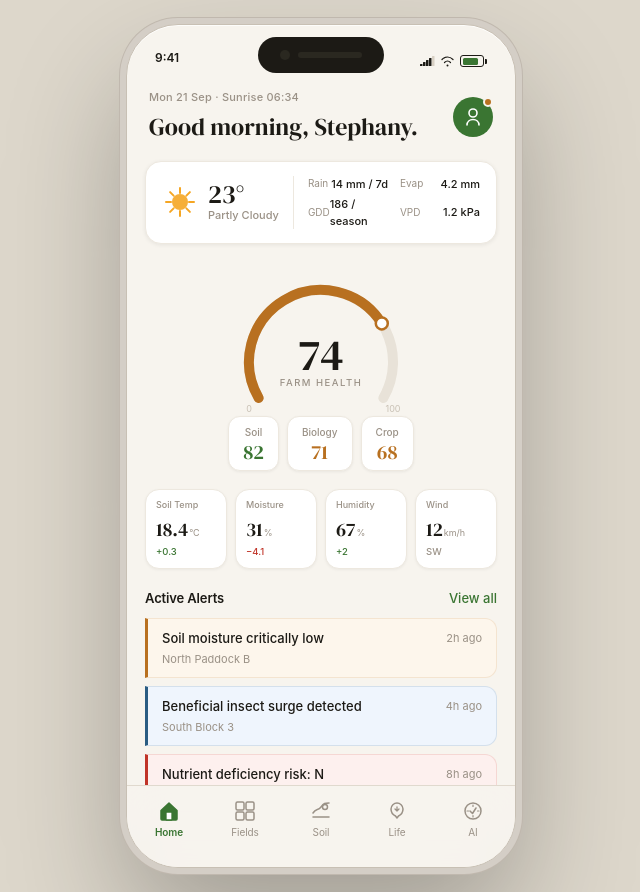
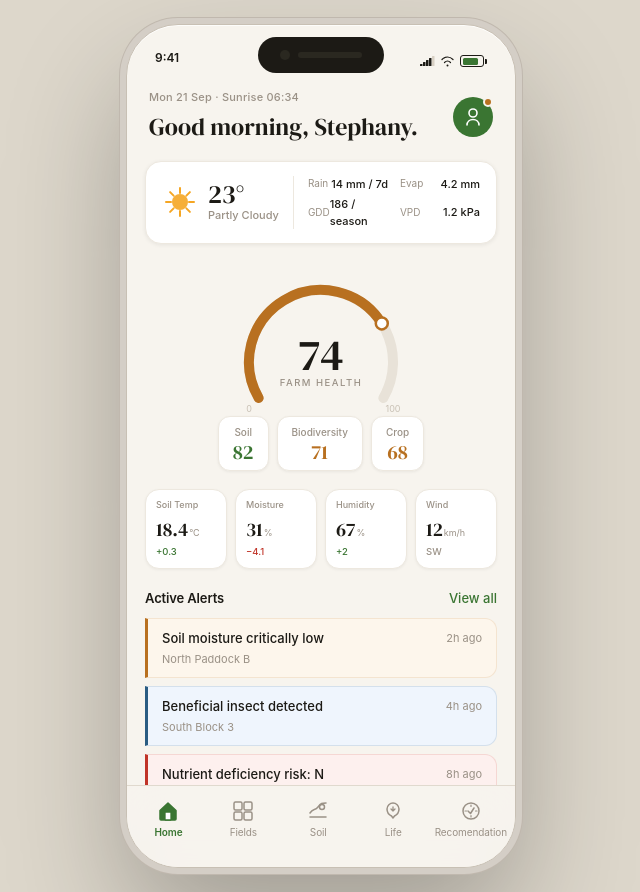
Before and after one commit to svalarezo96/mockup_genome, a React (Vite) app: page / in a window 1280 px wide. Shown: the whole page, without its empty margins (319-959 px from the left). Built offline with nearby package versions, Linux system fonts and the light colour scheme; the HTML template or start-up script is replaced by a standard one.

Commit message:
change some things

```diff
--- a/src/App.tsx
+++ b/src/App.tsx
@@ -53,7 +53,7 @@ const tabs: { id: Tab; label: string; icon: (active: boolean) => React.ReactNode
   },
   {
     id: 'insights',
-    label: 'AI',
+    label: 'Recomendation',
     icon: (active) => (
       <svg width="22" height="22" viewBox="0 0 22 22" fill="none">
         <circle cx="11" cy="11" r="8" fill={active ? '#3A753218' : 'none'} stroke={active ? '#3A7532' : '#9A9186'} strokeWidth="1.5"/>
--- a/src/screens/FieldsScreen.tsx
+++ b/src/screens/FieldsScreen.tsx
@@ -3,9 +3,9 @@ import { useState } from 'react'
 const SF = '-apple-system, BlinkMacSystemFont, "SF Pro Text", "Helvetica Neue", sans-serif'
 
 const fields = [
-  { id: 'NPA', name: 'North Paddock A', area: 48.2, health: 84, status: 'good', crop: 'Winter Wheat', moisture: 42, notes: 'Excellent canopy closure' },
+  { id: 'NPA', name: 'North Paddock A', area: 48.2, health: 84, status: 'good', crop: 'Winter Wheat', moisture: 42 },
   { id: 'NPB', name: 'North Paddock B', area: 31.5, health: 51, status: 'warn', crop: 'Canola', moisture: 21, notes: 'Moisture stress — critical' },
-  { id: 'SB3', name: 'South Block 3', area: 62.1, health: 78, status: 'good', crop: 'Barley', moisture: 38, notes: 'Aphid monitoring active' },
+  { id: 'SB3', name: 'South Block 3', area: 62.1, health: 78, status: 'good', crop: 'Barley', moisture: 38 },
   { id: 'EF1', name: 'East Fields', area: 44.7, health: 63, status: 'warn', crop: 'Chickpea', moisture: 29, notes: 'Nitrogen deficiency risk' },
   { id: 'WD', name: 'West Dryland', area: 87.3, health: 71, status: 'good', crop: 'Fallow', moisture: 35, notes: '14mm rain event recorded' },
 ]
--- a/src/screens/HomeScreen.tsx
+++ b/src/screens/HomeScreen.tsx
@@ -4,7 +4,7 @@ const SF = '-apple-system, BlinkMacSystemFont, "SF Pro Text", "Helvetica Neue",
 
 const alerts = [
   { id: 1, type: 'warn', title: 'Soil moisture critically low', field: 'North Paddock B', time: '2h ago' },
-  { id: 2, type: 'info', title: 'Beneficial insect surge detected', field: 'South Block 3', time: '4h ago' },
+  { id: 2, type: 'info', title: 'Beneficial insect detected', field: 'South Block 3', time: '4h ago' },
   { id: 3, type: 'alert', title: 'Nutrient deficiency risk: N', field: 'East Fields', time: '8h ago' },
 ]
 
@@ -97,7 +97,7 @@ export default function HomeScreen() {
       <div style={{ display: 'flex', flexDirection: 'column', alignItems: 'center' }}>
         <HealthArc score={score} />
         <div style={{ display: 'flex', gap: 8, marginTop: -6 }}>
-          {[['Soil', '82', '#3A7532'], ['Biology', '71', '#B87020'], ['Crop', '68', '#B87020']].map(([l, v, c]) => (
+          {[['Soil', '82', '#3A7532'], ['Biodiversity', '71', '#B87020'], ['Crop', '68', '#B87020']].map(([l, v, c]) => (
             <div key={l} style={{ background: 'white', border: '1px solid #EDE8DF', borderRadius: 12, padding: '8px 14px', textAlign: 'center', boxShadow: '0 1px 3px rgba(0,0,0,0.06)' }}>
               <div style={{ fontFamily: SF, fontSize: 10, color: '#9A9186', fontWeight: 500, marginBottom: 2 }}>{l}</div>
               <div className="font-display" style={{ fontSize: 20, color: c as string, lineHeight: 1 }}>{v}</div>
@@ -150,7 +150,7 @@ export default function HomeScreen() {
           {[
             { action: 'SOC prediction updated', detail: 'East Fields — 3.4% C ↑ 0.1', time: '1h' },
             { action: 'Field observation logged', detail: 'North Paddock B — Aphid pressure moderate', time: '3h' },
-            { action: 'Lab results received', detail: 'South Block 3 — pH 6.8, Bray P 22 ppm', time: '6h' },
+            { action: 'Lab results received', detail: 'South Block 3 — pH 6.8', time: '6h' },
             { action: 'Rain event recorded', detail: '14mm — West Dryland', time: '12h' },
           ].map((item, i, arr) => (
             <div key={i} style={{ display: 'flex', gap: 12, padding: '12px 16px', borderBottom: i < arr.length - 1 ? '1px solid #F0EBE2' : 'none', alignItems: 'flex-start' }}>
--- a/src/screens/InsightsScreen.tsx
+++ b/src/screens/InsightsScreen.tsx
@@ -132,7 +132,7 @@ export default function InsightsScreen() {
           <div style={{ width: 7, height: 7, borderRadius: '50%', background: '#3A7532' }} />
           <span style={{ fontFamily: SF, fontSize: 11, color: '#9A9186', fontWeight: 500 }}>AI Analysis · Updated 9:41 AM</span>
         </div>
-        <h2 className="font-display" style={{ fontSize: 24, color: '#1C1A15', margin: 0 }}>Farm Intelligence</h2>
+        <h2 className="font-display" style={{ fontSize: 24, color: '#1C1A15', margin: 0 }}>Farm Recomendations</h2>
       </div>
 
       {/* Season trend card */}
--- a/src/screens/LifeScreen.tsx
+++ b/src/screens/LifeScreen.tsx
@@ -20,9 +20,9 @@ const biodiversity = [
 ]
 
 const observations = [
-  { date: '18 Sep', observer: 'J. Hartley', type: 'Vegetation', note: 'Native grass understory recovering well in riparian margin', field: 'West Dryland' },
+  { date: '18 Sep', observer: 'J. Hartley', type: 'Vegetation', note: 'Native grass understory recovering well', field: 'West Dryland' },
   { date: '16 Sep', observer: 'AI Trap', type: 'Insect', note: 'Aphid population 142 per 100 tillers — exceeds economic threshold', field: 'North Paddock B' },
-  { date: '14 Sep', observer: 'J. Hartley', type: 'Bird', note: 'White-winged chough nesting confirmed — habitat corridor effective', field: 'West Dryland' },
+  { date: '14 Sep', observer: 'J. Hartley', type: 'Bird', note: 'White-winged chough nesting confirmed', field: 'West Dryland' },
   { date: '11 Sep', observer: 'Camera trap', type: 'Mammal', note: 'Echidna activity recorded — soil disturbance beneficial', field: 'South Block 3' },
 ]
 
```
